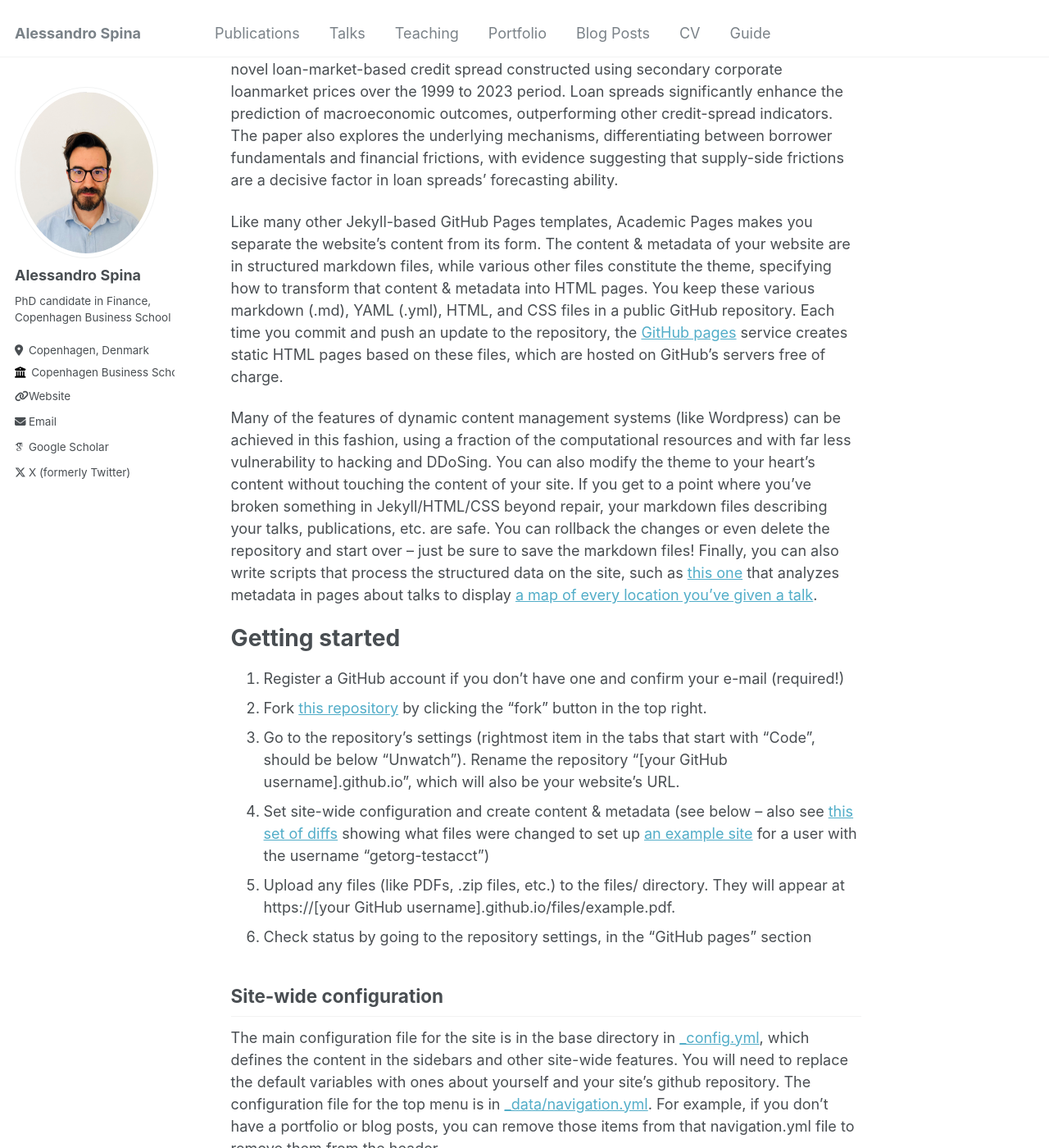
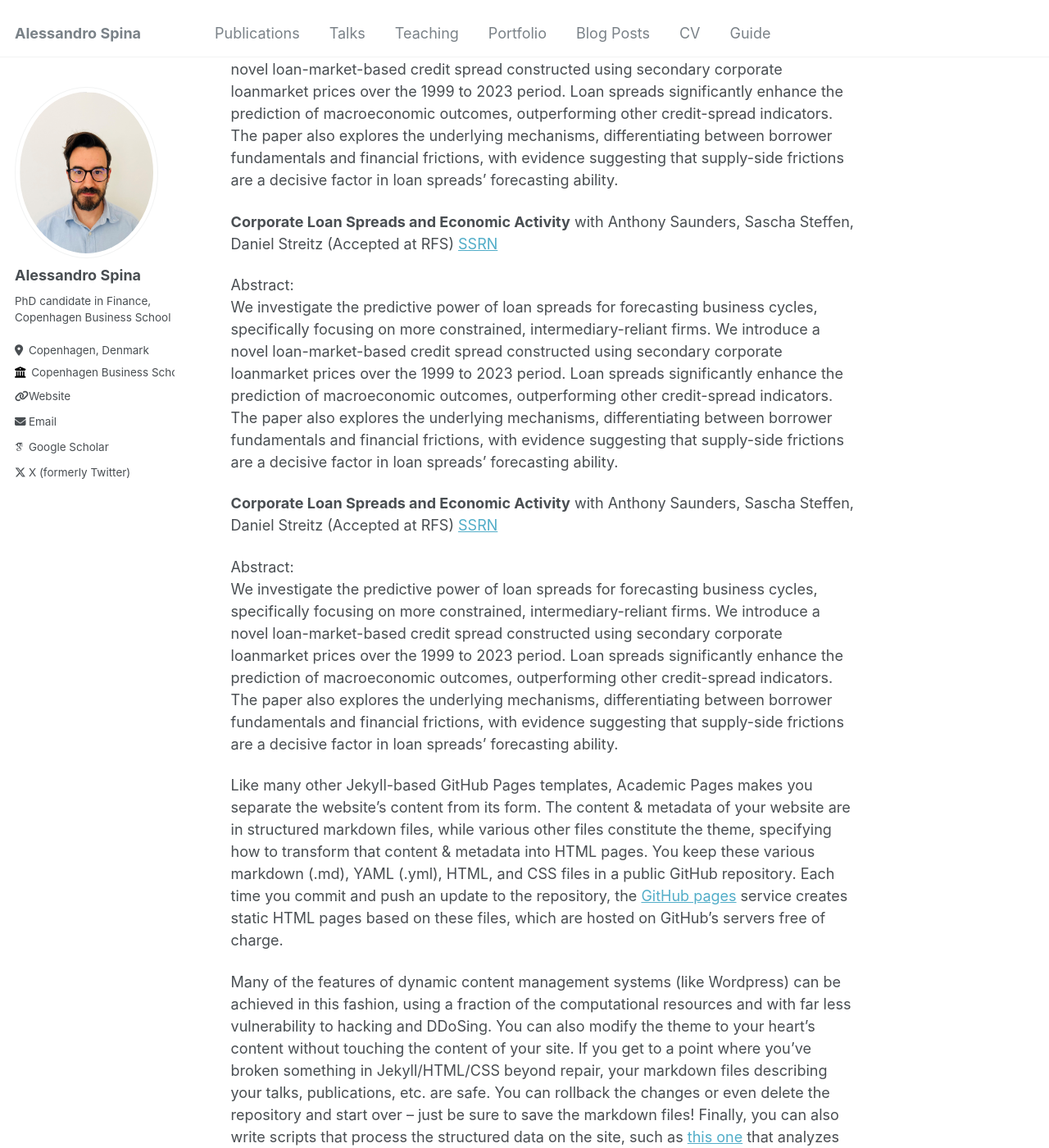
Before and after one commit to aspi6246/aspi6246.github.io, a Jekyll site: the page built from _pages/about.md, in a window 1280 px wide and 1400 px high, scrolled down 465 px. Shown: the whole window at 82% size. Built offline with Jekyll 4.4.1, drawn with Linux system fonts in a browser that asks for light colours; some web fonts are replaced.

Commit message:
Update about.md

```diff
--- a/_pages/about.md
+++ b/_pages/about.md
@@ -11,6 +11,9 @@ I am a PhD student at Copenhagen Business School, Department of Finance. I will
 
 My primary research area is empirical financial intermediation and macrofinance, with a particular focus on the syndicated corporate loan market.
 
+
+
+
 Working Papers
 ======
 
@@ -18,6 +21,23 @@ Working Papers
 
 Abstract: <br>
 We investigate the predictive power of loan spreads for forecasting business cycles, specifically focusing on more constrained, intermediary-reliant firms. We introduce a novel loan-market-based credit spread constructed using secondary corporate loanmarket prices over the 1999 to 2023 period. Loan spreads significantly enhance the prediction of macroeconomic outcomes, outperforming other credit-spread indicators. The paper also explores the underlying mechanisms, differentiating between borrower fundamentals and financial frictions, with evidence suggesting that supply-side frictions are a decisive factor in loan spreads’ forecasting ability.
+
+
+
+**Corporate Loan Spreads and Economic Activity** with Anthony Saunders, Sascha Steffen, Daniel Streitz (Accepted at RFS) [SSRN](https://papers.ssrn.com/sol3/papers.cfm?abstract_id=3717358)
+
+Abstract: <br>
+We investigate the predictive power of loan spreads for forecasting business cycles, specifically focusing on more constrained, intermediary-reliant firms. We introduce a novel loan-market-based credit spread constructed using secondary corporate loanmarket prices over the 1999 to 2023 period. Loan spreads significantly enhance the prediction of macroeconomic outcomes, outperforming other credit-spread indicators. The paper also explores the underlying mechanisms, differentiating between borrower fundamentals and financial frictions, with evidence suggesting that supply-side frictions are a decisive factor in loan spreads’ forecasting ability.
+
+
+**Corporate Loan Spreads and Economic Activity** with Anthony Saunders, Sascha Steffen, Daniel Streitz (Accepted at RFS) [SSRN](https://papers.ssrn.com/sol3/papers.cfm?abstract_id=3717358)
+
+Abstract: <br>
+We investigate the predictive power of loan spreads for forecasting business cycles, specifically focusing on more constrained, intermediary-reliant firms. We introduce a novel loan-market-based credit spread constructed using secondary corporate loanmarket prices over the 1999 to 2023 period. Loan spreads significantly enhance the prediction of macroeconomic outcomes, outperforming other credit-spread indicators. The paper also explores the underlying mechanisms, differentiating between borrower fundamentals and financial frictions, with evidence suggesting that supply-side frictions are a decisive factor in loan spreads’ forecasting ability.
+
+
+
+
 
 Like many other Jekyll-based GitHub Pages templates, Academic Pages makes you separate the website's content from its form. The content & metadata of your website are in structured markdown files, while various other files constitute the theme, specifying how to transform that content & metadata into HTML pages. You keep these various markdown (.md), YAML (.yml), HTML, and CSS files in a public GitHub repository. Each time you commit and push an update to the repository, the [GitHub pages](https://pages.github.com/) service creates static HTML pages based on these files, which are hosted on GitHub's servers free of charge.
 
```
